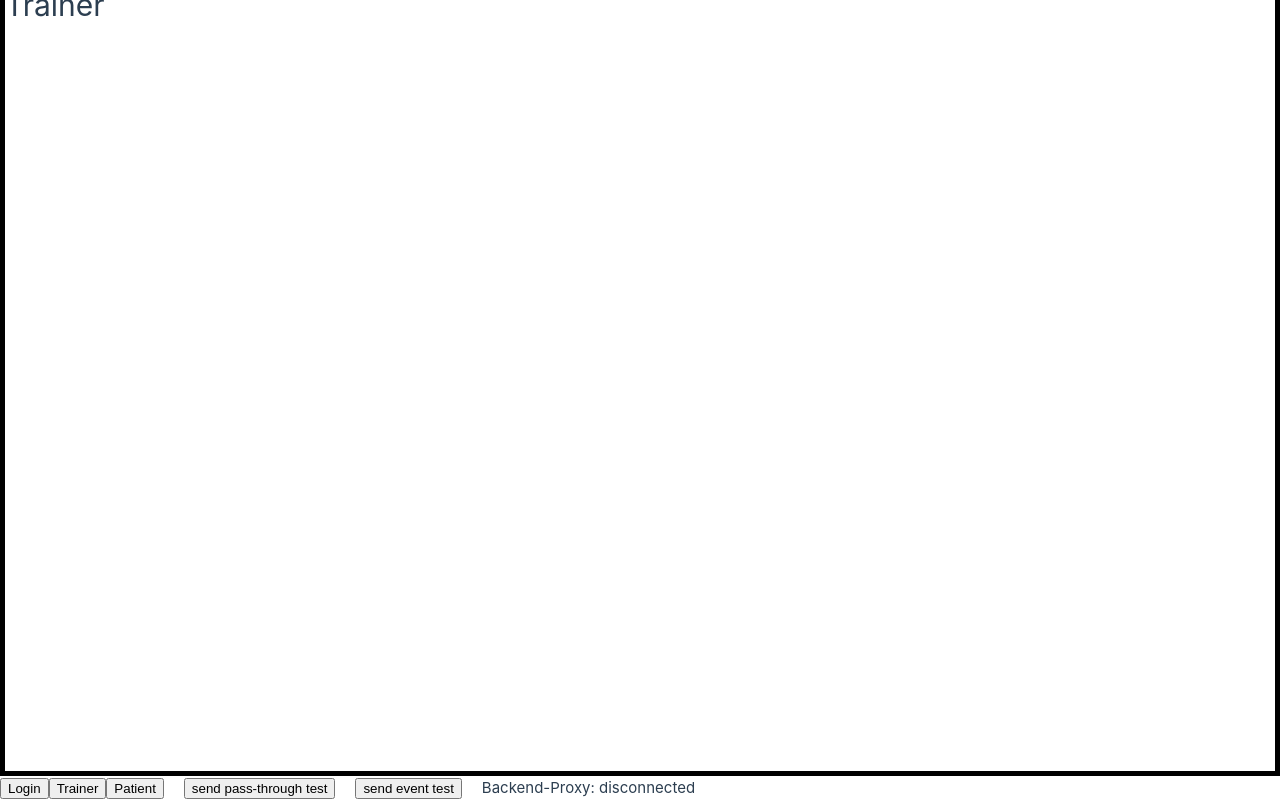
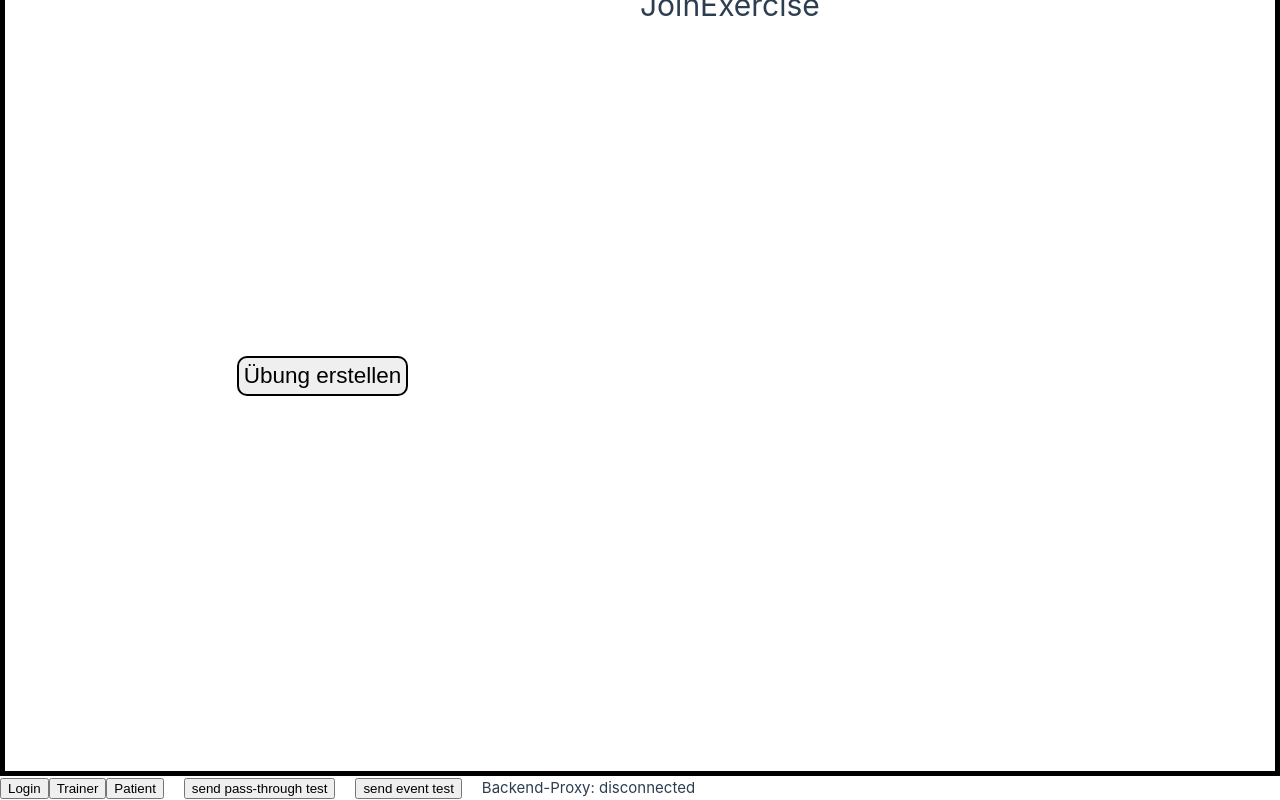
Before and after one commit to hpi-sam/dps.training_k, a Vue app in the folder frontend/: page / in a window 1280 px wide. Both pictures are taken after a click on the button "Trainer". Shown: the part 24-824 px from the top of the page. Built offline with nearby package versions, Linux system fonts and the light colour scheme; no server answers.

Commit message:
add Button "Übung erstellen" creates exercise in backendProxy if successful it navigates to new screen
(also adds npm run frontend)

```diff
--- a/frontend/src/assets/main.css
+++ b/frontend/src/assets/main.css
@@ -11,17 +11,3 @@ main{
   font-weight: normal;
   border: 5px solid black;
 }
-
-a,
-.green {
-  text-decoration: none;
-  color: hsla(160, 100%, 37%, 1);
-  transition: 0.4s;
-  padding: 3px;
-}
-
-@media (hover: hover) {
-  a:hover {
-    background-color: hsla(160, 100%, 37%, 0.2);
-  }
-}
--- a/frontend/src/components/ModuleTrainer.vue
+++ b/frontend/src/components/ModuleTrainer.vue
@@ -1,3 +1,34 @@
+<script setup>
+  import {ref} from 'vue'
+  import ScreenCreateExercise from './screensTrainer/ScreenCreateExercise.vue'
+  import ScreenJoinExercise from './screensTrainer/ScreenJoinExercise.vue'
+  import ScreenExerciseCreation from './screensTrainer/ScreenExerciseCreation.vue'
+  import ScreenAreaCreation from './screensTrainer/ScreenAreaCreation.vue'
+
+  const screens = {
+    ScreenCreateExercise,
+    ScreenJoinExercise,
+    ScreenExerciseCreation,
+    ScreenAreaCreation
+  }
+
+  const currentLeftSide = ref('ScreenCreateExercise')
+  const currentRightSide = ref('ScreenJoinExercise')
+</script>
+
 <template>
-  <h1>Trainer</h1>
+  <div id="leftSide">
+    <component :is="screens[currentLeftSide]" @switch-left-side="(to) => currentLeftSide = to" @switch-right-side="(to) => currentRightSide = to" />
+  </div>
+  <div id="rightSide">
+    <component :is="screens[currentRightSide]" @switch-left-side="(to) => currentLeftSide = to" @switch-right-side="(to) => currentRightSide = to" />
+  </div>
 </template>
+
+<style scoped>
+  #leftSide, #rightSide{
+    float: left;
+    width: 50%;
+    height: 100%;
+  }
+</style>
--- /dev/null
+++ b/frontend/src/components/screensTrainer/ScreenAreaCreation.vue
@@ -0,0 +1,6 @@
+<template>
+  <h1>AreaCreation</h1>
+</template>
+
+<style scoped>
+</style>
--- /dev/null
+++ b/frontend/src/components/screensTrainer/ScreenCreateExercise.vue
@@ -0,0 +1,56 @@
+<script setup>
+  import {ref} from 'vue'
+  import {socket} from "@/socket.js";
+  const emit = defineEmits(['switchLeftSide', 'switchRightSide'])
+  const errorOccured = ref(false)
+  const errorMassage = ref('')
+
+  function submit(){
+    socket.emit('test.event', JSON.stringify('trainer.exercise.create'))
+  }
+
+  socket.on("trainer.exercise.create", (arg) => {
+    /** @type {Exercise} */
+    const exercise = JSON.parse(arg);
+    if(exercise){
+        emit('switchRightSide', 'ScreenAreaCreation')
+        emit('switchLeftSide', 'ScreenExerciseCreation')
+      errorOccured.value = false
+    } else {
+      errorOccured.value = true
+      errorMassage.value = "Fehler: Übung konnte nicht erstellt werden"
+    }
+    });
+
+</script>
+<template>
+  <div id="main">
+    <button @click="submit()">
+      Übung erstellen
+    </button>
+    <p v-if="errorOccured" id="errorMassage">
+      {{ errorMassage }}
+    </p>
+  </div>
+</template>
+
+<style scoped>
+  #main {
+    height: 100%;
+    width: 100%;
+    display: flex;
+    justify-content: center;
+    align-items: center;
+    flex-direction: column;
+  }
+  button{
+    border: 2px solid black;
+    border-radius: 10px;
+    padding: 5px;
+    margin: 5px;
+    font-size: 1.5em;
+  }
+  #errorMassage{
+    color: red;
+  }
+</style>
--- /dev/null
+++ b/frontend/src/components/screensTrainer/ScreenExerciseCreation.vue
@@ -0,0 +1,36 @@
+<script setup>
+  import {ref} from 'vue'
+  //TODO: load from store
+  const trainer = ref('Trainer XY')
+  const exerciseCode = ref('Übungscode')
+</script>
+
+<template>
+  <table>
+    <tr>
+      <th>
+        {{ trainer }}
+      </th>
+      <th>
+        {{ exerciseCode }}
+      </th>
+    </tr>
+  </table>
+</template>
+
+<style scoped>
+  table, td, th {
+    border: 1px solid;
+  }
+
+  table{
+    width: 100%;
+    height: 70px;
+    border-collapse: collapse;
+  }
+
+  th {
+    width: 50%;
+    font-size: 20px;
+  }
+</style>
--- /dev/null
+++ b/frontend/src/components/screensTrainer/ScreenJoinExercise.vue
@@ -0,0 +1,6 @@
+<template>
+  <h1>JoinExercise</h1>
+</template>
+
+<style scoped>
+</style>
```
Also changed, not shown: frontend/package.json (line endings or trailing spaces).
